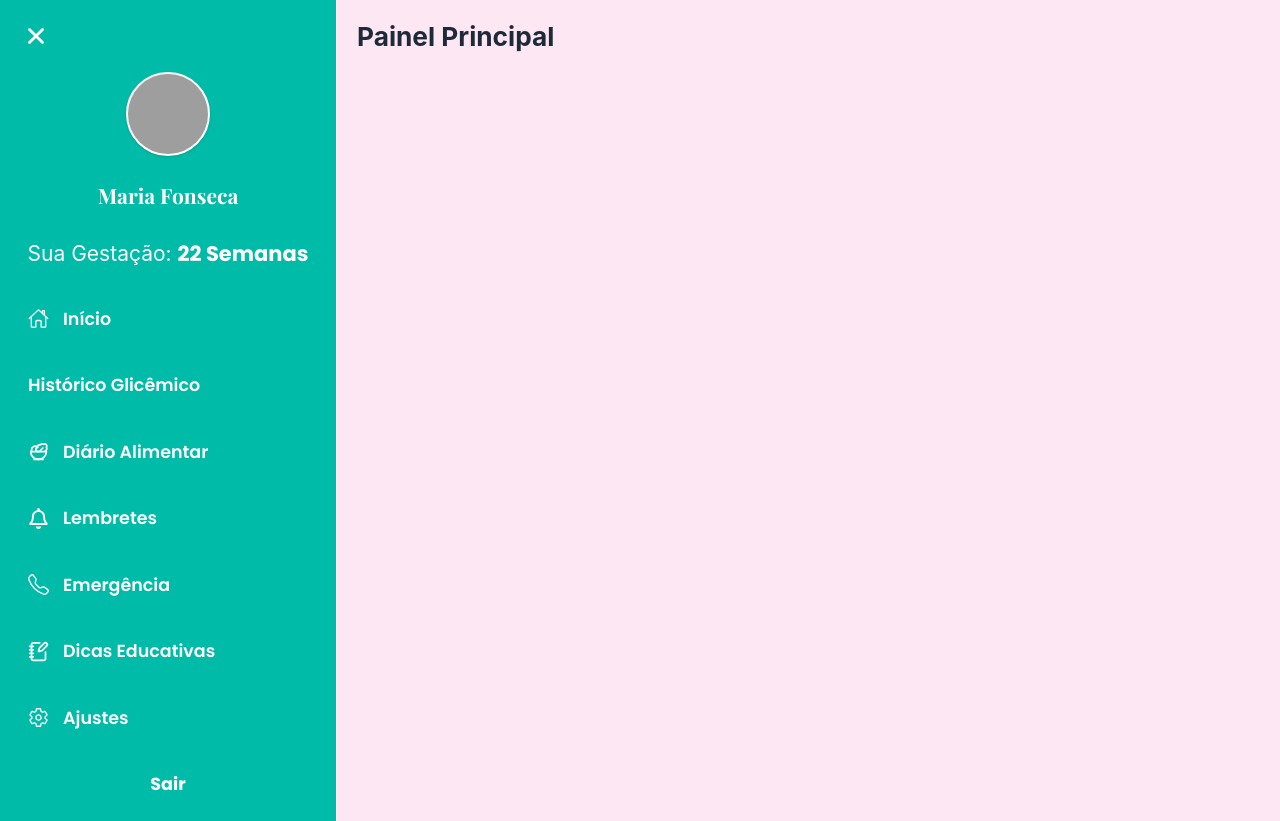
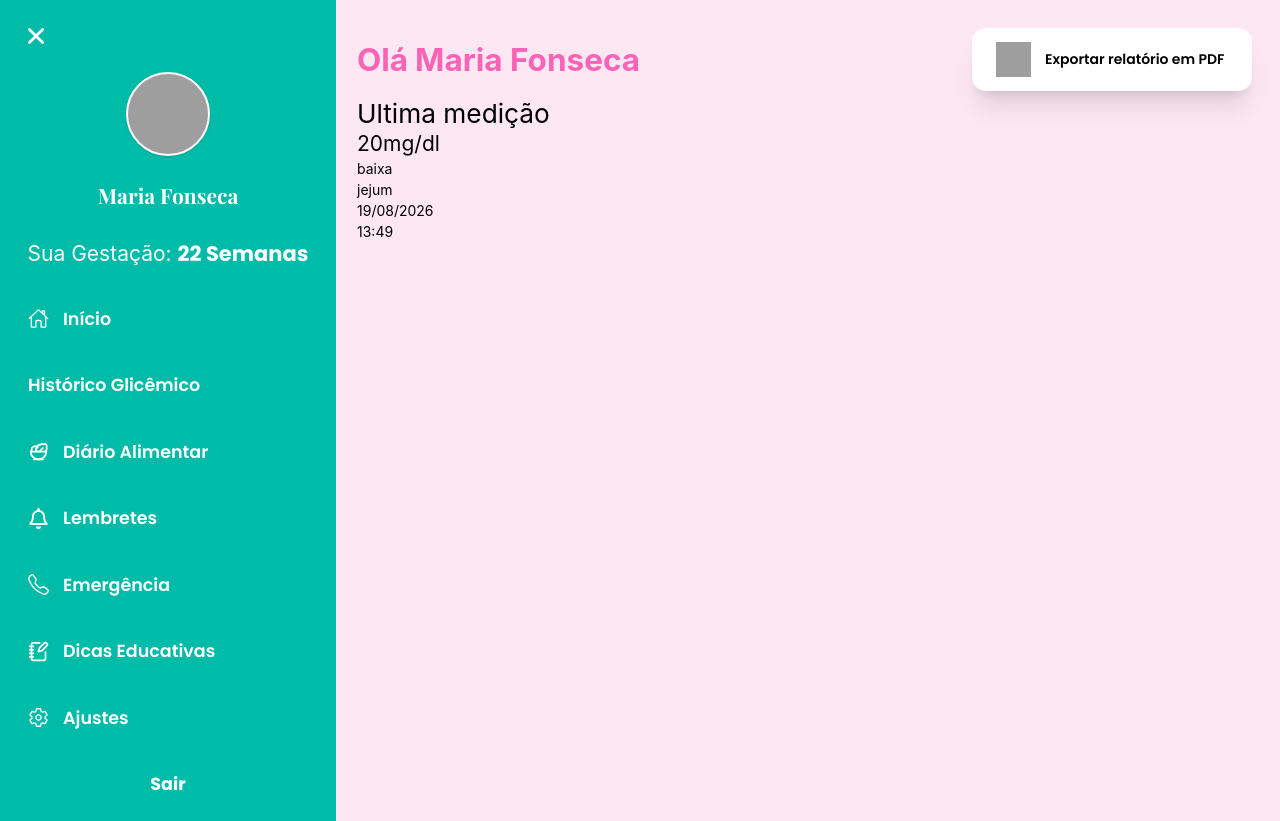
Before and after one commit to Alef-A-Santos/Gestcare, a React (Vite) app in the folder src/frontend/: page /home in a window 1280 px wide. Built offline with nearby package versions, Linux system fonts and the light colour scheme; grey boxes are pictures that could not be loaded.

Commit message:
adicionando novos cards

```diff
--- a/src/frontend/src/components/Botao.jsx
+++ b/src/frontend/src/components/Botao.jsx
@@ -1,7 +1,7 @@
 function Botao ({nome, className, clickHandler, tipoDado, Component, children}){
     return(
         <div className="flex justify-center items-center">
-            <button className={className} onClick={clickHandler} type={tipoDado} >{nome} {Component}{children}</button>
+                <button className={className} onClick={clickHandler} type={tipoDado} >{nome} {Component}{children} </button>
         </div>
     )
 }
--- /dev/null
+++ b/src/frontend/src/components/Header.jsx
@@ -0,0 +1,27 @@
+import UserName from "./UserName";
+// import Botao from "./Botao";
+
+function Header() {
+  return (
+    <div className="flex justify-between">
+      <div className="flex items-center justify-center">
+        <p className="text-pink-400 text-4xl font-bold mr-2">Olá</p>
+        <UserName
+          className={"text-pink-400 text-4xl font-bold"}
+          nome={"Maria Fonseca"}
+        />
+      </div>
+
+      <button className="bg-white rounded-2xl m-2 p-4 font-poppins flex gap-3 justify-center items-center cursor-pointer transition-transform duration-500 hover:scale-105 w-80 focus:outline-none shadow-xl">
+        <img
+          className="w-10 h-10"
+          src="https://cdn-icons-png.flaticon.com/512/337/337946.png"
+          alt="imagem icone pdf"
+        />
+        <p className="p-1 font-semibold">Exportar relatório em PDF</p>
+      </button>
+    </div>
+  );
+}
+
+export default Header;
--- a/src/frontend/src/components/UserName.jsx
+++ b/src/frontend/src/components/UserName.jsx
@@ -1,7 +1,7 @@
 function UserName({nome, className}){
     return(
         <div>
-            <h4 className={className}>{nome}</h4>
+            <h4 className={className}>{" "} {nome}</h4>
         </div>
     )
 }
--- a/src/frontend/src/pages/Cadastro.jsx
+++ b/src/frontend/src/pages/Cadastro.jsx
@@ -1,4 +1,3 @@
-
 import Botao from "../components/Botao";
 
 import InputCadastro from "../components/InputsCadastro";
@@ -14,185 +13,91 @@ import { Link, useNavigate } from "react-router-dom";
 import { useRef, useState } from "react";
 
 function Cadastro() {
-
   const navigate = useNavigate();
 
   const cadastroRef = useRef();
 
   const [enviando, setEnviando] = useState(false);
 
-
   async function handleSubmit(e) {
-
     e.preventDefault();
 
-
-    if (
-      enviando ||
-      !cadastroRef.current.validar()
-    ) {
-
+    if (enviando || !cadastroRef.current.validar()) {
       return;
-
     }
-
 
     setEnviando(true);
 
-
-    const ok =
-      await cadastroRef.current.enviar();
-
+    const ok = await cadastroRef.current.enviar();
 
     setEnviando(false);
 
-
     if (ok) {
-
       // SALVA O FLUXO DA VERIFICAÇÃO
 
-      localStorage.setItem(
-        "fluxoVerificacao",
-        "cadastro"
-      );
+      localStorage.setItem("fluxoVerificacao", "cadastro");
 
-
-      navigate(
-        "/Cadastro/Verificacao"
-      );
-
+      navigate("/Cadastro/Verificacao");
     }
-
   }
 
-
   return (
-
     <div>
-
       <div>
-
         <div className="min-h-screen w-full flex flex-col md:flex-row relative overflow-x-hidden">
-
-
           {/* LADO ESQUERDO */}
 
           <div className="flex w-20 h-20 absolute m-7 md:w-full">
-
-            <Logo
-              img="src\assets\logos\logo_rosa.png"
-              alt="Logo"
-            />
-
+            <Logo img="src\assets\logos\logo_rosa.png" alt="Logo" />
           </div>
 
-
           <div
-
             className="hidden lg:flex md:w-4/6 min-h-screen p-8 text-white bg-cover bg-left"
-
             style={{
-              backgroundImage: `url("${fundo}")`
+              backgroundImage: `url("${fundo}")`,
             }}
-
-          >
-
-          </div>
-
+          ></div>
 
           {/* LADO DIREITO */}
 
           <main
-
             className="w-full lg:w-2/5 min-h-screen flex items-center justify-center flex-col px-6 sm:px-8 bg-cover"
-
             style={{
-              backgroundImage: `url("${fundoForm}")`
+              backgroundImage: `url("${fundoForm}")`,
             }}
-
           >
-
-            <form
-              className="mt-30"
-              onSubmit={handleSubmit}
-            >
-
+            <form className="mt-30" onSubmit={handleSubmit}>
               <div className="w-full flex flex-col gap-4 justify-center items-center mb-5 px-8 min-h-screen">
-
-
                 <h2 className="font-playfair text-center text-6xl font-bold text-white">
-
                   Crie sua conta
-
                 </h2>
 
-
                 <p className="font-playfair text-sm:3xl text-white text-center p-2 font-bold text-[20px]">
-
                   Leva menos de um minuto
-
                 </p>
 
+                <InputCadastro ref={cadastroRef} />
 
-                <InputCadastro
-                  ref={cadastroRef}
+                <Botao
+                  className="font-poppins text-center bg-teal-500 hover:bg-teal-600 font-bold text-white rounded-lg py-3 m-2 w-full sm:w-100 md:w-70 transition duration-300 px-10 mt-3 cursor-pointer"
+                  tipoDado="submit"
+                  nome={enviando ? "Cadastrando..." : "Cadastrar"}
                 />
 
+                <div className="text-center font-poppins w-full flex justify-center items-center gap-2 text-[16px]">
+                  <p className="text-white font-poppins">Já tem conta ?</p>
 
-                <Botao
-
-                  className="font-poppins text-center bg-teal-500 hover:bg-teal-600 font-bold text-white rounded-lg py-3 m-2 w-full sm:w-100 md:w-70 transition duration-300 px-10 mt-3 cursor-pointer"
-
-                  tipoDado="submit"
-
-                  nome={
-                    enviando
-                      ? "Cadastrando..."
-                      : "Cadastrar"
-                  }
-
-                />
-
-
-                <div className="text-center font-poppins w-full flex justify-center items-center gap-2 text-[16px]">
-
-                  <p className="text-white font-poppins">
-
-                    Já tem conta ?
-
-                  </p>
-
-
-                  <Link
-                    className="underline text-white"
-                    to="/"
-                  >
-
-                    <b className="font-poppins font-bold">
-
-                      Entrar
-
-                    </b>
-
+                  <Link className="underline text-white" to="/">
+                    <b className="font-poppins font-bold">Entrar</b>
                   </Link>
-
                 </div>
-
-
               </div>
-
             </form>
-
           </main>
-
         </div>
-
       </div>
-
     </div>
-
   );
-
 }
 
 export default Cadastro;
--- a/src/frontend/src/pages/Home.jsx
+++ b/src/frontend/src/pages/Home.jsx
@@ -1,14 +1,35 @@
 import Sidebar from "../components/Sidebar";
+import Header from "../components/Header";
 
 function Home() {
   return (
     <div className="min-h-screen flex bg-pink-100">
       {/* O Sidebar gerencia a própria largura */}
-      <Sidebar />
-
+      <div>
+        <Sidebar />
+      </div>
       {/* Conteúdo Principal expande para preencher o resto */}
       <main className="flex-1 p-6">
-        <h1 className="text-3xl font-bold text-gray-800">Painel Principal</h1>
+        <Header />
+        <div className="flex">
+          <div>
+            <h2 className="text-3xl">Ultima medição</h2>
+            <h3 className="text-2xl"> 20mg/dl</h3>
+            <div>
+              <div>
+                <p>baixa</p>
+              </div>
+
+              <p>jejum</p>
+            </div>
+            <div>
+              <p>19/08/2026</p>
+              <p>13:49</p>
+            </div>
+          </div>
+          <div></div>
+          <div></div>
+        </div>
       </main>
     </div>
   );
```
